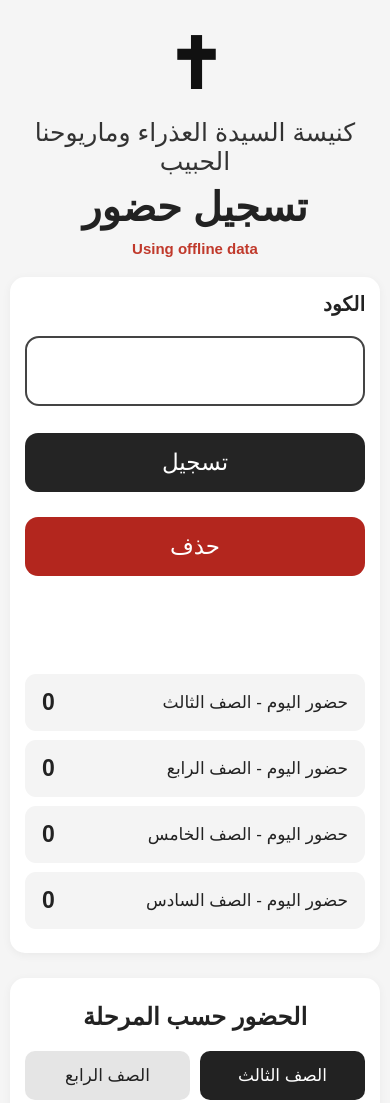
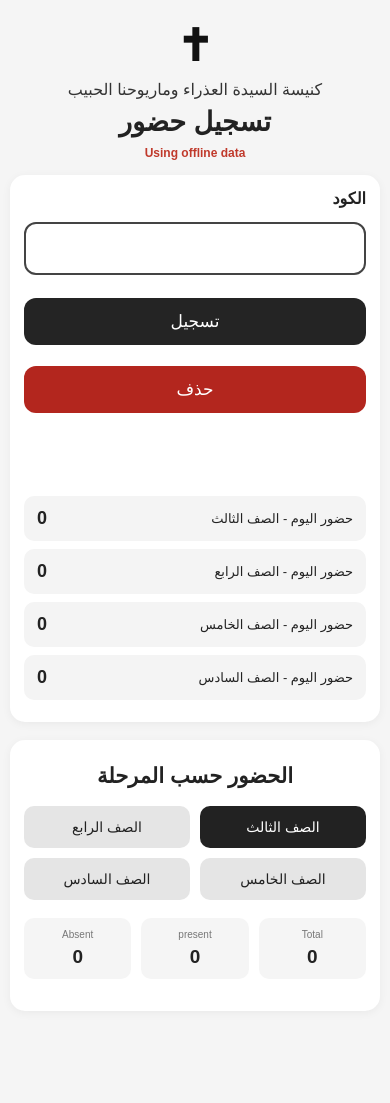
Before and after one commit to jumanasedhom/Attendance-Registration, a plain HTML site: page index.html in a window 390 px wide. Shown: the top 1103 px of the page. After the commit the page ends 1043 px from the top, so only its background shows below. Drawn offline with Linux system fonts and the light colour scheme.

Commit message:
Reduce mobile font sizes

```diff
--- a/style.css
+++ b/style.css
@@ -7,6 +7,7 @@ body {
     font-family: Arial, sans-serif;
     background: #f5f5f5;
     color: #222;
+    direction: rtl;
 }
 
 .container {
@@ -25,10 +26,10 @@ h2 {
     margin-bottom: 10px;
 }
 
-.subtitle {
-    color: #777;
-    margin-top: 5px;
-}
+
+/* ==========================================
+   GENERAL SECTION
+========================================== */
 
 .section {
     background: #ffffff;
@@ -41,230 +42,75 @@ h2 {
         rgba(0, 0, 0, 0.05);
 }
 
-input {
-    width: 100%;
-
-    padding: 15px;
-
-    margin-top: 12px;
-
-    font-size: 18px;
-
-    border: 2px solid #ddd;
-
-    border-radius: 10px;
-
-    outline: none;
-}
-
-input:focus {
-    border-color: #222;
-}
-
-#studentCode {
-    font-size: 30px;
-
+.section h2 {
     text-align: center;
-
-    letter-spacing: 5px;
-}
-
-button {
-    width: 100%;
-
-    padding: 14px;
-
-    margin-top: 12px;
-
-    font-size: 17px;
-
-    border: none;
-
-    border-radius: 10px;
-
-    background: #222;
-
-    color: white;
-
-    cursor: pointer;
-}
-
-button:hover {
-    opacity: 0.9;
-}
-
-#message,
-#studentMessage {
-    min-height: 45px;
-
-    margin-top: 15px;
-
-    text-align: center;
-
-    font-size: 18px;
-}
-
-.success {
-    color: green;
-
-    font-weight: bold;
-}
-
-.error {
-    color: red;
-
-    font-weight: bold;
-}
-
-
-/* TODAY TOTAL */
-
-.today-total {
-    margin-top: 20px;
-
-    padding: 15px;
-
-    background: #f5f5f5;
-
-    border-radius: 10px;
-
-    text-align: center;
-
-    font-size: 18px;
-}
-
-.today-total strong {
     font-size: 24px;
 }
 
 
-/* GRADE BUTTONS */
+/* ==========================================
+   HEADER
+========================================== */
 
-.grade-buttons {
-    display: grid;
-
-    grid-template-columns:
-        repeat(2, 1fr);
-
-    gap: 10px;
-
-    margin: 20px 0;
-}
-
-.grade-button {
-    margin: 0;
-
-    background: #e5e5e5;
-
-    color: #222;
-}
-
-.grade-button.active {
-    background: #222;
-
-    color: white;
+.simple-header {
+    text-align: center;
+    padding-top: 10px;
+    margin-bottom: 18px;
 }
 
 
-/* GRADE SUMMARY */
+/* BLACK CROSS */
 
-.grade-summary {
-    display: grid;
+.simple-cross {
+    background: transparent;
+    color: #111111;
 
-    grid-template-columns:
-        repeat(3, 1fr);
+    font-size: 52px;
+    font-weight: 700;
 
-    gap: 10px;
+    line-height: 1;
 
-    margin: 20px 0;
-}
-
-.summary-card {
-    background: #f5f5f5;
-
-    padding: 15px 5px;
-
-    border-radius: 10px;
-
-    text-align: center;
-}
-
-.summary-card span {
-    display: block;
-
-    color: #777;
-
-    font-size: 13px;
-}
-
-.summary-card strong {
-    display: block;
-
-    margin-top: 7px;
-
-    font-size: 27px;
+    margin: 0 auto 15px;
 }
 
 
-/* ATTENDANCE ITEMS */
+/* CHURCH NAME */
 
-.attendance-item {
-    padding: 15px;
-
-    margin-bottom: 10px;
-
-    background: #f7f7f7;
-
-    border-radius: 10px;
-}
-
-.student-name {
-    font-size: 18px;
-
-    font-weight: bold;
-}
-
-.student-info {
-    margin-top: 6px;
-
-    color: #777;
-
-    font-size: 14px;
-}
-
-.empty-message {
-    color: #888;
-
+.church-title {
     text-align: center;
 
-    padding: 20px;
+    font-size: 20px;
+    font-weight: 500;
+
+    color: #333333;
+
+    margin-bottom: 7px;
 }
 
 
-/* MOBILE */
+/* MAIN TITLE */
 
-@media (max-width: 450px) {
+.attendance-title {
+    text-align: center;
 
-    .container {
-        padding: 15px 10px;
-    }
+    font-size: 32px;
+    font-weight: 700;
 
-    .section {
-        padding: 15px;
-    }
+    color: #222222;
 
-    .summary-card span {
-        font-size: 11px;
-    }
+    margin: 5px 0 8px;
+}
 
-    .summary-card strong {
-        font-size: 22px;
-    }
-}
+
+/* ==========================================
+   SYNC STATUS
+========================================== */
 
 .sync-status {
     text-align: center;
+
     margin-bottom: 15px;
+
     font-size: 13px;
     font-weight: bold;
 }
@@ -279,103 +125,6 @@ button:hover {
 
 .sync-status.syncing {
     color: #777;
-}
-.remove-button {
-    background: #b3261e;
-}
-
-.remove-button:hover {
-    opacity: 0.9;
-}
-.today-attendance-by-grade {
-    margin-top: 20px;
-}
-
-.today-grade-row {
-    display: flex;
-    justify-content: space-between;
-    align-items: center;
-
-    padding: 15px;
-
-    margin-bottom: 8px;
-
-    background: #f5f5f5;
-
-    border-radius: 10px;
-
-    font-size: 17px;
-}
-
-.today-grade-row strong {
-    font-size: 22px;
-}
-/* ==========================================
-   ARABIC HEADER
-========================================== */
-
-body {
-    direction: rtl;
-}
-
-.simple-header {
-    text-align: center;
-    padding-top: 15px;
-    margin-bottom: 20px;
-}
-
-
-/* BLACK CROSS */
-
-.simple-cross {
-    background: transparent;
-    color: #111111;
-
-    font-size: 70px;
-    font-weight: 700;
-
-    line-height: 1;
-
-    margin: 0 auto 18px;
-}
-
-
-/* CHURCH NAME */
-
-.church-title {
-    text-align: center;
-
-    font-size: 25px;
-    font-weight: 500;
-
-    color: #333333;
-
-    margin-bottom: 8px;
-}
-
-
-/* MAIN TITLE */
-
-.attendance-title {
-    text-align: center;
-
-    font-size: 40px;
-    font-weight: 700;
-
-    color: #222222;
-
-    margin: 5px 0 10px;
-}
-
-
-/* SYNC */
-
-.sync-status {
-    text-align: center;
-
-    font-size: 15px;
-
-    margin-bottom: 18px;
 }
 
 
@@ -395,58 +144,107 @@ body {
 
     text-align: right;
 
-    font-size: 20px;
+    font-size: 18px;
     font-weight: 600;
 
-    margin-bottom: 8px;
+    margin-bottom: 6px;
 }
 
 
 /* CODE INPUT */
+
+input {
+    width: 100%;
+
+    padding: 15px;
+
+    margin-top: 10px;
+
+    font-size: 18px;
+
+    border: 2px solid #ddd;
+
+    border-radius: 10px;
+
+    outline: none;
+}
+
+input:focus {
+    border-color: #222;
+}
 
 #studentCode {
     width: 100%;
 
     box-sizing: border-box;
 
-    padding: 17px;
+    padding: 15px;
 
-    margin-bottom: 15px;
+    margin-top: 8px;
+    margin-bottom: 13px;
 
-    font-size: 28px;
+    font-size: 22px;
 
     text-align: center;
 
     direction: ltr;
 
+    letter-spacing: 4px;
+
     border: 2px solid #c5c5c5;
 
-    border-radius: 14px;
+    border-radius: 12px;
 
     outline: none;
 }
-
 
 #studentCode:focus {
     border-color: #444444;
 }
 
 
-/* BUTTONS */
+/* ==========================================
+   BUTTONS
+========================================== */
+
+button {
+    width: 100%;
+
+    padding: 13px;
+
+    margin-top: 10px;
+
+    font-size: 16px;
+
+    border: none;
+
+    border-radius: 10px;
+
+    background: #222;
+
+    color: white;
+
+    cursor: pointer;
+}
+
+button:hover {
+    opacity: 0.9;
+}
+
 
 #attendanceButton,
 #removeAttendanceButton {
     width: 100%;
 
-    padding: 16px;
+    padding: 14px;
 
-    margin-bottom: 13px;
+    margin-bottom: 11px;
 
     border: none;
 
-    border-radius: 13px;
+    border-radius: 12px;
 
-    font-size: 23px;
+    font-size: 19px;
 
     cursor: pointer;
 }
@@ -464,14 +262,50 @@ body {
 }
 
 
+.remove-button {
+    background: #b3261e;
+}
+
+.remove-button:hover {
+    opacity: 0.9;
+}
+
+
 /* ==========================================
-   TODAY BY GRADE
+   MESSAGE
+========================================== */
+
+#message,
+#studentMessage {
+    min-height: 40px;
+
+    margin-top: 12px;
+
+    text-align: center;
+
+    font-size: 16px;
+}
+
+.success {
+    color: green;
+
+    font-weight: bold;
+}
+
+.error {
+    color: red;
+
+    font-weight: bold;
+}
+
+
+/* ==========================================
+   TODAY ATTENDANCE BY GRADE
 ========================================== */
 
 .today-attendance-by-grade {
-    margin-top: 25px;
+    margin-top: 20px;
 }
-
 
 .today-grade-row {
     display: flex;
@@ -480,42 +314,224 @@ body {
 
     align-items: center;
 
-    padding: 15px 17px;
+    padding: 13px 15px;
 
-    margin-bottom: 9px;
+    margin-bottom: 8px;
 
     background: #f4f4f4;
 
-    border-radius: 11px;
+    border-radius: 10px;
 
-    font-size: 17px;
+    font-size: 15px;
 }
 
-
 .today-grade-row strong {
-    font-size: 23px;
+    font-size: 20px;
 }
 
 
 /* ==========================================
-   SECOND SECTION
+   GRADE BUTTONS
 ========================================== */
 
-.section h2 {
+.grade-buttons {
+    display: grid;
+
+    grid-template-columns:
+        repeat(2, 1fr);
+
+    gap: 10px;
+
+    margin: 18px 0;
+
+    direction: rtl;
+}
+
+.grade-button {
+    margin: 0;
+
+    background: #e5e5e5;
+
+    color: #222;
+
+    font-size: 15px;
+}
+
+.grade-button.active {
+    background: #222;
+
+    color: white;
+}
+
+
+/* ==========================================
+   GRADE SUMMARY
+========================================== */
+
+.grade-summary {
+    display: grid;
+
+    grid-template-columns:
+        repeat(3, 1fr);
+
+    gap: 10px;
+
+    margin: 18px 0;
+
+    direction: rtl;
+}
+
+.summary-card {
+    background: #f5f5f5;
+
+    padding: 13px 5px;
+
+    border-radius: 10px;
+
     text-align: center;
 }
 
+.summary-card span {
+    display: block;
 
-.grade-buttons {
-    direction: rtl;
+    color: #777;
+
+    font-size: 12px;
+}
+
+.summary-card strong {
+    display: block;
+
+    margin-top: 6px;
+
+    font-size: 22px;
 }
 
 
-.grade-summary {
-    direction: rtl;
+/* ==========================================
+   OLD ATTENDANCE ITEMS
+========================================== */
+
+.attendance-item {
+    padding: 13px;
+
+    margin-bottom: 10px;
+
+    background: #f7f7f7;
+
+    border-radius: 10px;
+}
+
+.student-name {
+    font-size: 16px;
+
+    font-weight: bold;
+}
+
+.student-info {
+    margin-top: 6px;
+
+    color: #777;
+
+    font-size: 13px;
+}
+
+.empty-message {
+    color: #888;
+
+    text-align: center;
+
+    padding: 18px;
 }
 
 
-.summary-card {
-    text-align: center;
+/* ==========================================
+   MOBILE
+========================================== */
+
+@media (max-width: 450px) {
+
+    .container {
+        padding: 14px 10px;
+    }
+
+    .section {
+        padding: 14px;
+        margin-bottom: 18px;
+    }
+
+    .simple-header {
+        margin-bottom: 14px;
+    }
+
+    .simple-cross {
+        font-size: 44px;
+        margin-bottom: 12px;
+    }
+
+    .church-title {
+        font-size: 16px;
+    }
+
+    .attendance-title {
+        font-size: 27px;
+    }
+
+    .sync-status {
+        font-size: 12px;
+    }
+
+    .code-label {
+        font-size: 16px;
+    }
+
+    #studentCode {
+        font-size: 20px;
+
+        padding: 13px;
+
+        letter-spacing: 3px;
+    }
+
+    #attendanceButton,
+    #removeAttendanceButton {
+        font-size: 17px;
+
+        padding: 13px;
+    }
+
+    #message,
+    #studentMessage {
+        font-size: 14px;
+    }
+
+    .today-grade-row {
+        font-size: 13px;
+
+        padding: 12px 13px;
+    }
+
+    .today-grade-row strong {
+        font-size: 18px;
+    }
+
+    .section h2 {
+        font-size: 21px;
+    }
+
+    .grade-button {
+        font-size: 14px;
+    }
+
+    .summary-card {
+        padding: 11px 4px;
+    }
+
+    .summary-card span {
+        font-size: 10px;
+    }
+
+    .summary-card strong {
+        font-size: 19px;
+    }
 }
```
